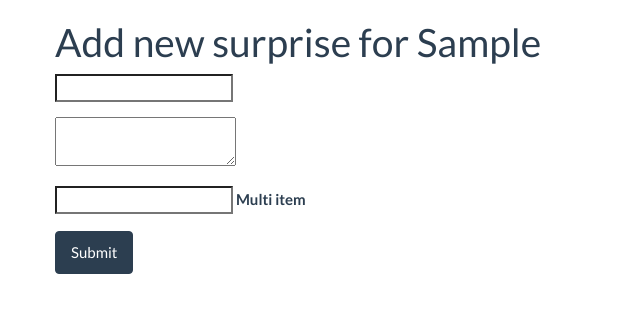
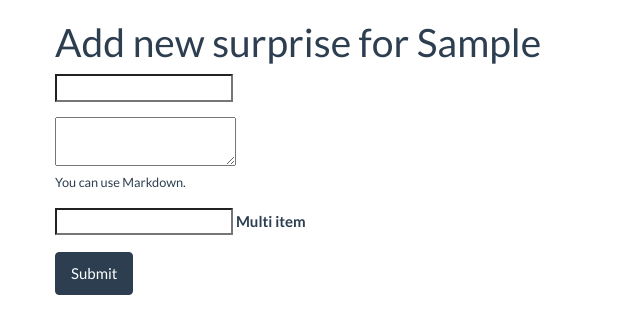
Before and after one commit to MiguelMoutela/wishlist-app, a Django app: template web/templates/new.html in a window 1280 px wide. Shown: the part 60-394 px from the top of the page, without its empty margins (0-640 px from the left). Run offline with Django 3.2, Linux system fonts and the light colour scheme; the template is opened without the code that fills it: values that come from a table or form of the project are taken from there, others are empty; tables that the repository leaves empty hold one stand-in row (values such as "Sample post"); form fields are guessed from the names that the template uses.

Commit message:
Indicate that Markdown can be used in descriptions

```diff
--- a/web/templates/new.html
+++ b/web/templates/new.html
@@ -26,6 +26,11 @@
 
       <div class="form-group">
         {{ form.description }}
+        <p>
+          <small>
+            {% trans "You can use Markdown." %}
+          </small>
+        </p>
       </div>
 
       <div class="form-group">
```
Also changed, not shown: locale/cs/LC_MESSAGES/django.po, 1 other file.
